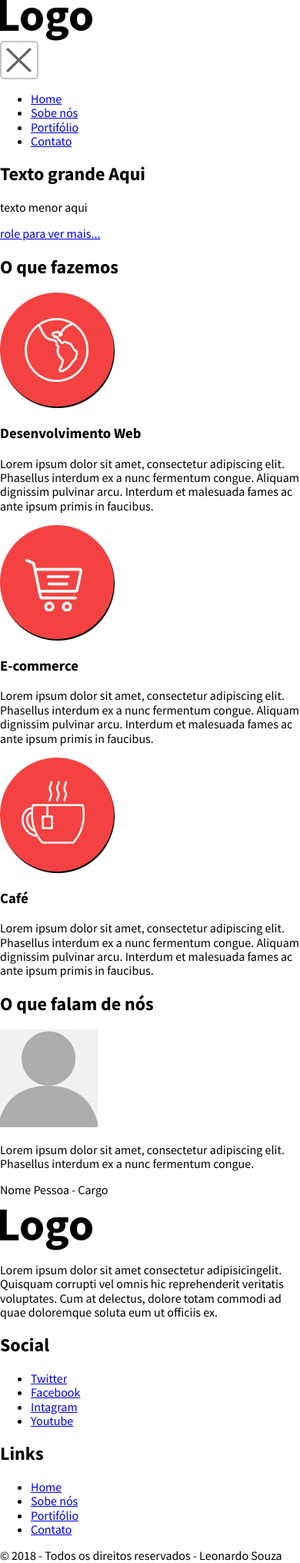
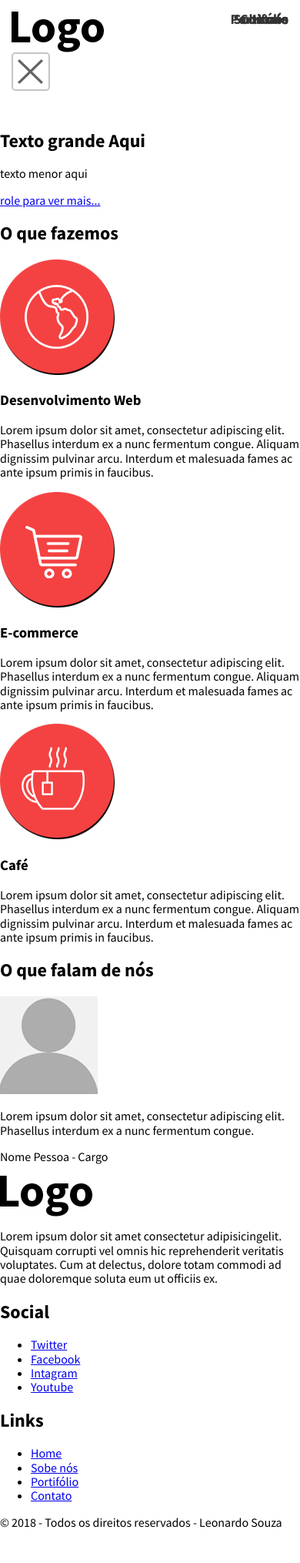
Before and after one commit to leosouza-dev/mobile-first, a PHP site: page / in a window 390 px wide. Shown: the whole page at 77% size. After the commit the page ends 1984 px from the top, so only its background shows below. Run offline with PHP 8.4, Linux system fonts and the light colour scheme.

Commit message:
Finalizado css do menu principal para mobile

```diff
--- a/css/style.css
+++ b/css/style.css
@@ -8,6 +8,8 @@ body{
 
 .cabecalho{
     background: #FFF;
+
+    padding: 15px;
 }
 
 /* logotipo - componentizado*/
@@ -42,3 +44,27 @@ body{
 .menu-principal__btn--fechar{
     background-position: -48px 7px;
 }
+
+/* lista do menu principal - como modificador (atual)*/
+
+.menu-principal__lista{
+    list-style: none;
+    padding: 0;
+}
+
+.menu-principal__item{
+    text-decoration: none;
+    font-weight: bold;
+    color: #343434;
+    margin-bottom: 10px;
+    display: block; /* necessário colcar pois o link e displey inline - não aceita valores de margim, etc*/
+    font-size: 18px;
+
+    position: absolute;
+    top: 15px;
+    right: 15px;
+}
+
+.menu-principal__item--atual{
+    color: #F44242;
+}
--- a/index.html
+++ b/index.html
@@ -14,11 +14,11 @@
         <h1 class="logo">Design Responsivo</h1>
         <nav class="menu-principal">
             <button class="menu-principal__btn menu-principal__btn--fechar">Abrir/fechar menu</button>
-            <ul>
-                <li><a href="index.html">Home</a></li>
-                <li><a href="sobre.html">Sobe nós</a></li>
-                <li><a href="portifolio.html">Portifólio</a></li>
-                <li><a href="contato.html">Contato</a></li>
+            <ul class="menu-principal__lista">
+                <li><a class="menu-principal__item .menu-principal__item--atual" href="index.html">Home</a></li>
+                <li><a class="menu-principal__item" href="sobre.html">Sobe nós</a></li>
+                <li><a class="menu-principal__item" href="portifolio.html">Portifólio</a></li>
+                <li><a class="menu-principal__item" href="contato.html">Contato</a></li>
                 <!-- teste -->
             </ul>
         </nav>
```
